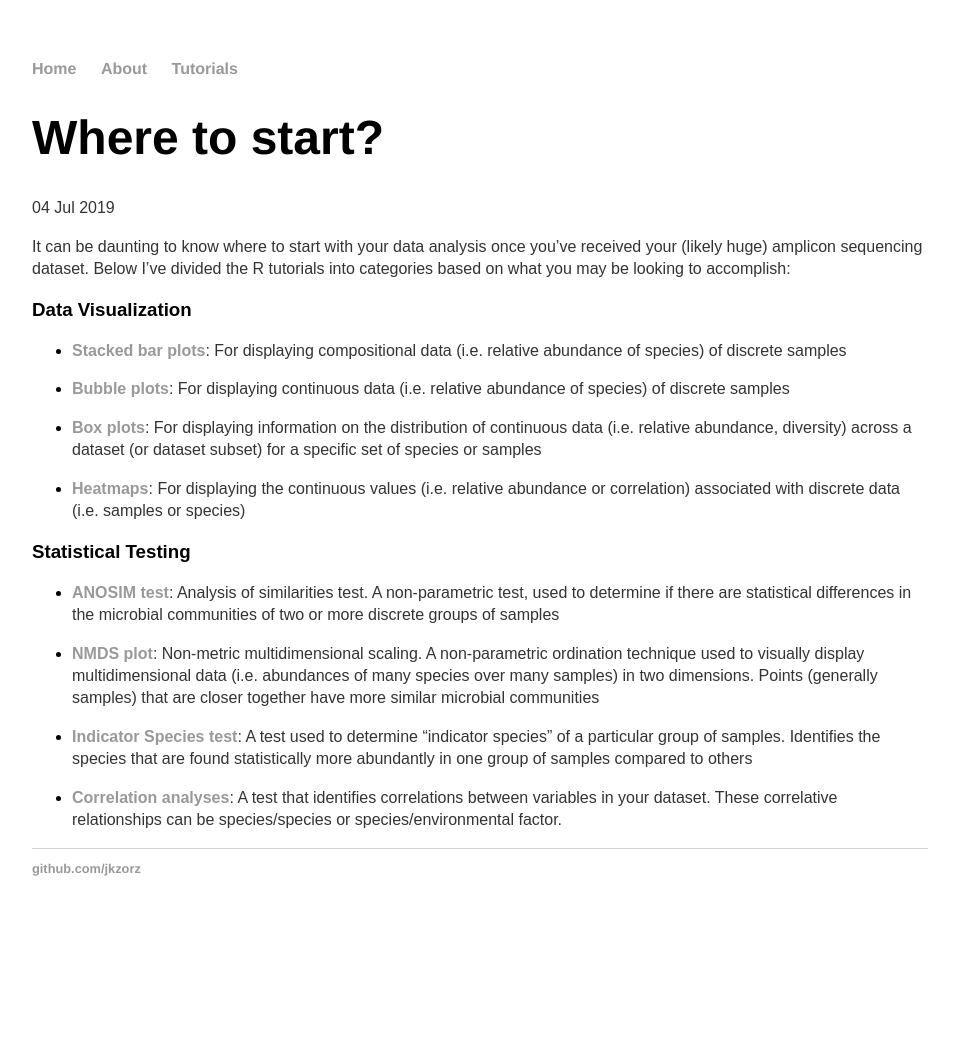
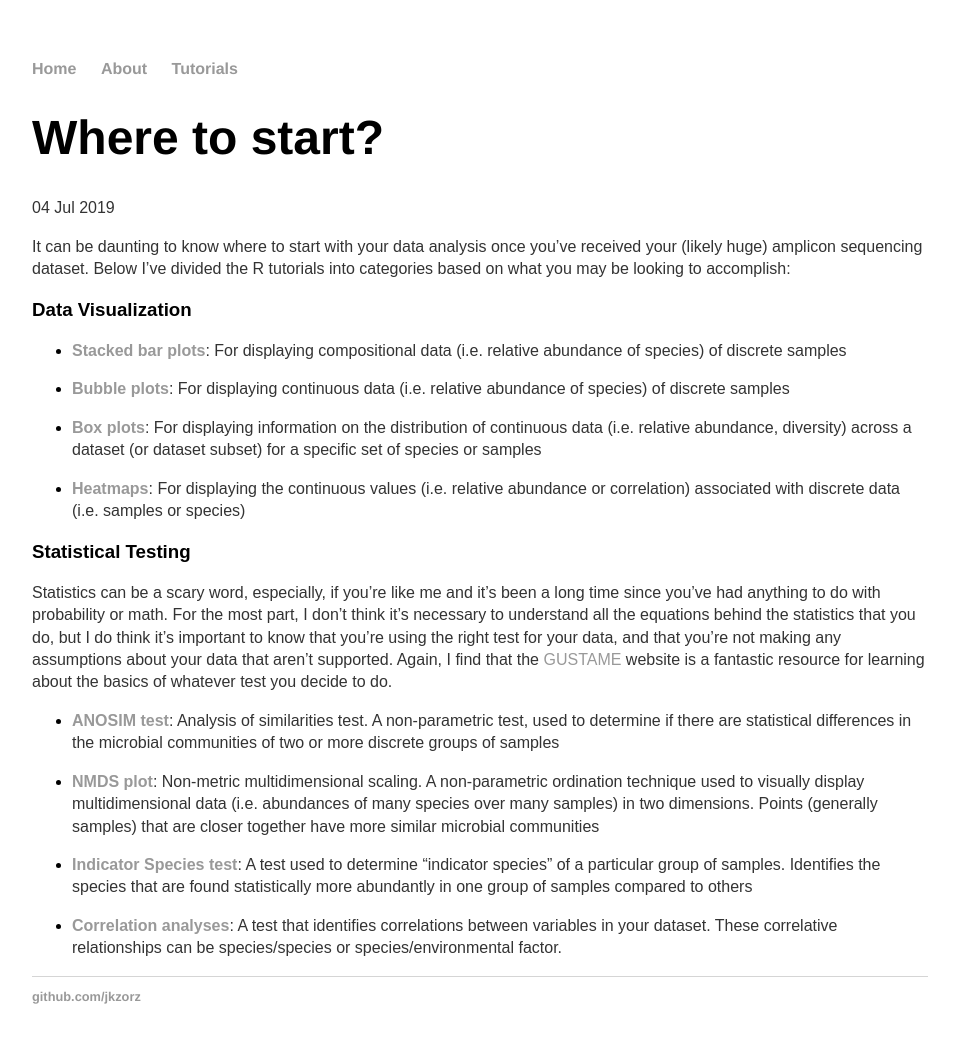
Before and after one commit to jkzorz/jkzorz.github.io, a Jekyll site: the page built from _posts/2019-07-04-Where-to-start.md, in a window 1280 px wide. Shown: the whole page, without its empty margins (160-1115 px from the left). Built offline with Jekyll 4.4.1, drawn with Linux system fonts in a browser that asks for light colours; before the commit the page ends 936 px from its top, so only the background shows below that.

Commit message:
Update 2019-07-04-Where-to-start.md

```diff
--- a/_posts/2019-07-04-Where-to-start.md
+++ b/_posts/2019-07-04-Where-to-start.md
@@ -23,6 +23,8 @@ It can be daunting to know where to start with your data analysis once you've re
 
 <h3>Statistical Testing</h3>
 
+Statistics can be a scary word, especially, if you're like me and it's been a long time since you've had anything to do with probability or math. For the most part, I don't think it's necessary to understand all the equations behind the statistics that you do, but I do think it's important to know that you're using the right test for your data, and that you're not making any assumptions about your data that aren't supported.  Again, I find that the [GUSTAME](https://sites.google.com/site/mb3gustame/) website is a fantastic resource for learning about the basics of whatever test you decide to do.
+
   - **[ANOSIM test](https://jkzorz.github.io/2019/06/11/ANOSIM-test.html)**: Analysis of similarities test. A non-parametric test, used to determine if there are statistical differences in the microbial communities of two or more discrete groups of samples
 
   - **[NMDS plot](https://jkzorz.github.io/2019/06/06/NMDS.html)**: Non-metric multidimensional scaling. A non-parametric ordination technique used to visually display multidimensional data (i.e. abundances of many species over many samples) in two dimensions. Points (generally samples) that are closer together have more similar microbial communities
```
